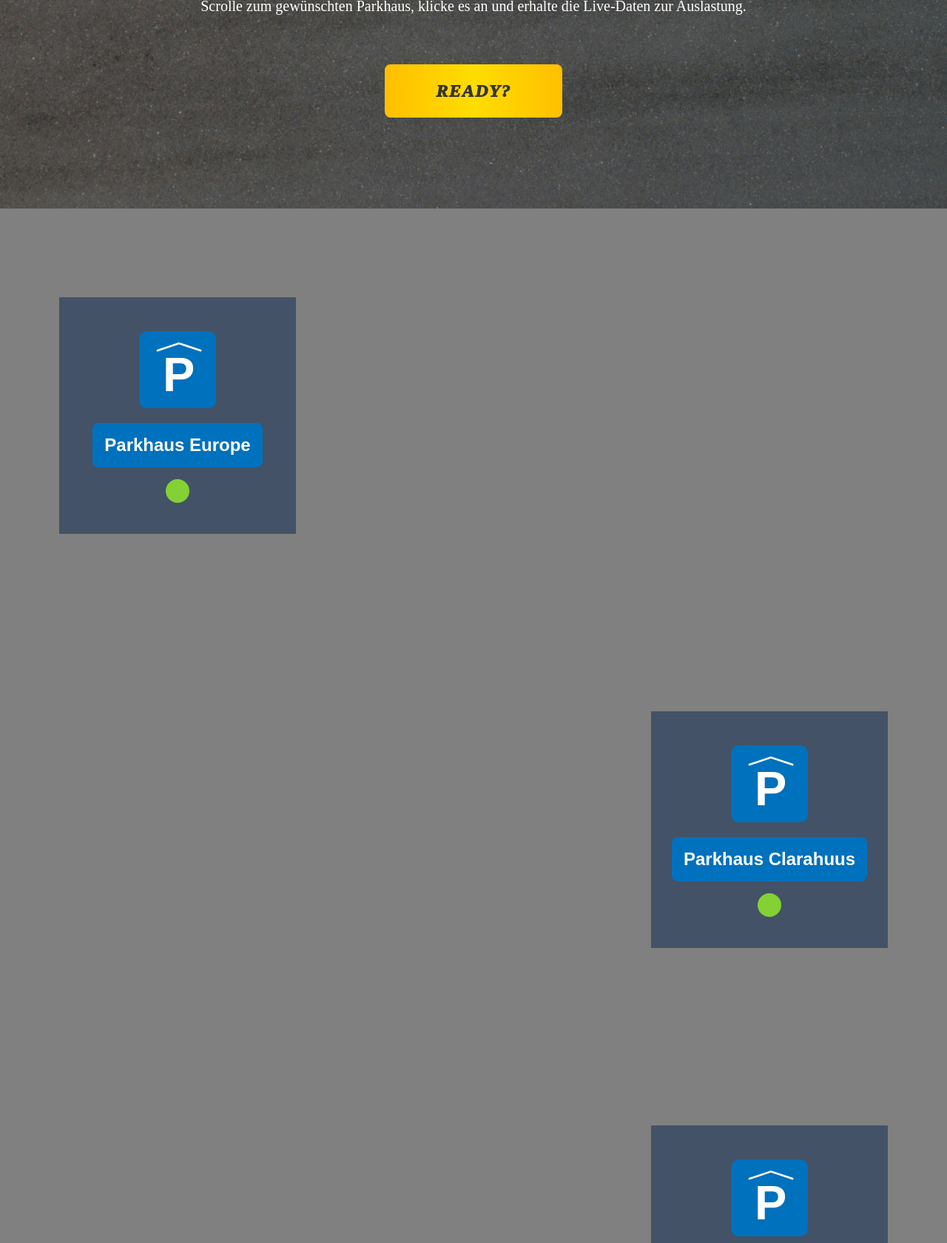
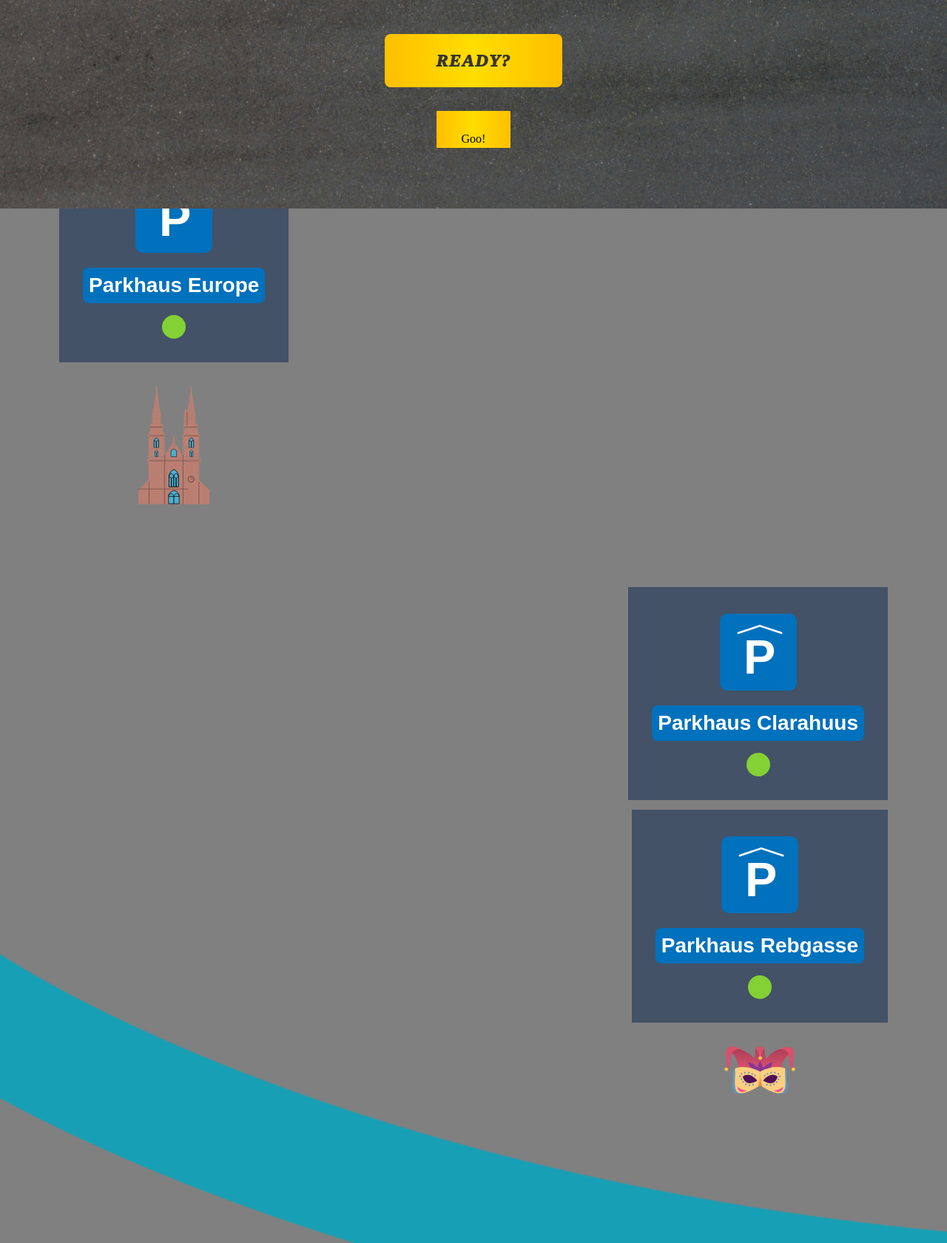
Before and after one commit to ele8461/basler-parkhaus, a plain HTML site: page index.html in a window 1280 px wide. Shown: the part 518-2199 px from the top of the page at 74% size. Drawn offline with Linux system fonts and the light colour scheme; no server answers; files whose address does not match are found by name.

Commit message:
Highlight_responsiv

```diff
--- a/CSS/style.css
+++ b/CSS/style.css
@@ -27,7 +27,8 @@
 }
 
 
-/*wiederkehrende elemente*/
+
+/*wiederkehrende_elemente*/
   body {
     background-color: var(--grau);
 }
@@ -49,10 +50,11 @@ p {
 }
 
 .button{
-    display: flex;
-    justify-content: center;
-    margin: 2rem;
-    z-index: 999;
+    display:flex;
+    justify-content:center;
+    margin:2rem;
+    position:relative;
+    z-index:10;          /* größer als .section-strasse (3)          */
   }
 
 #button{
@@ -79,6 +81,8 @@ font-size: 1.5rem;
 font-style: italic;
 font-weight: 1000;
 letter-spacing: 0.1rem;
+
+
 }
 
 
@@ -93,19 +97,21 @@ letter-spacing: 0.1rem;
     flex-direction: column;
     align-items: center;
     justify-content: center;
+    padding: 1rem;
 
     height: 100vh;
     text-align: center;
     gap: 2rem;
     position:relative;   /* bleibt beim Scrollen oben kleben – alternativ: relative */
     z-index:1000;      /* höher als .scene (999) = ganz vorn */
+
 }
 
 #asphalt{
     z-index: -1;
 }
 #logo{
-    width: 50vw;
+    width: 75vw;
 }
 
 #button-ready {
@@ -135,50 +141,142 @@ letter-spacing: 0.1rem;
     letter-spacing: 0.1rem;
 }
 
-/* strasse */
-.section-strasse{
-    position:fixed;          /* fixiert am Viewport */
-    inset:0;                 /* top/right/bottom/left = 0  */
-    pointer-events:none;     /* Inhalte darunter bleiben klickbar */
-    z-index:3;             /* ganz nach vorn */
+.animation {
+  background: linear-gradient(to right,
+  var(--gelb) 0%,
+  var(--hellgelb) 50%,
+  var(--gelb) 100%);
+  height: 50px;
+  width: 100px;
+  overflow: hidden;
 }
 
-  /* 2) Straße zentriert im fixierten Layer ----------------- */
+.animation > div > div {
+  padding: 0.25rem 0.75rem;
+  height:2.81rem;
+  margin-bottom: 2.81rem;
+  display:inline-block;
+}
+
+.animation div:first-child {
+  animation: text-animation 8s infinite;
+}
+
+@keyframes text-animation {
+  0% {margin-top: 0;}
+  10% {margin-top: 0;}
+  20% {margin-top: -5.62rem;}
+  30% {margin-top: -5.62rem;}
+  40% {margin-top: -11.24rem;}
+  60% {margin-top: -11.24rem;}
+  70% {margin-top: -5.62rem;}
+  80% {margin-top: -5.62rem;}
+  90% {margin-top: 0;}
+  100% {margin-top: 0;}
+}
+
+
+/* highlights */
+.section_rhein {
+    display: flex;
+    justify-content: center;
+    align-items: center;
+    height: 20vh;
+    background: none;
+    z-index: 1;
+    position: relative;
+}
+
+#rhein {
+  width: 100vw;
+  height: auto;
+  display: block;
+  margin: 0 auto;
+}
+
+
+.parkhaus_und_highlight {
+  display: flex;
+  flex-direction: column;
+  align-items: center;
+  gap: 1rem;
+  position: relative;
+}
+
+.highlight {
+  width: 6rem;
+  height: auto;
+  margin-top: 1rem;
+}
+
+
+
+
+
+/* strasse */
+.section_strasse{
+    position:fixed;
+    inset:0;
+    pointer-events:none;
+    z-index:3;
+  }
+
 .strasse{
     position:absolute;
     top:0;
     bottom:0;
     left:50%;
     transform:translateX(-50%);
-    width:30rem;
+    width: 4rem;                 /* mobile   */
     background:var(--dunkelgrau);
+    padding: 1rem;
   }
 
-/* mittellinie */
-.strasse::before{
+.strasse::before{ /* mittellinie */
     content:"";
     position:absolute;
     top:0;
     bottom:0;
     left:50%;
     transform:translateX(-50%); /* vertikal zentrieren */
-
-    /* ───────── Linie ───────── */
     width:0;                        /* nötig, damit nur die Border zählt */
     border-left:10px dashed #fff;   /* Breite, Stil, Farbe */
   }
 
-/*parkhaeuser-wiederkehrend*/
-.parkhaus-flaeche {
-    width: 20rem;
-    height: 20rem;
-    flex-shrink: 0;
+
+
+/*parkhaeuser*/
+.section_parkhaus_links{
+  display: flex;
+  align-items: center;
+  justify-content: flex-start;
+  margin-left: 1rem;
+  height: 50vh;
+  align-items: flex-end;
+
+}
+
+.section_parkhaus_rechts{
+display: flex;
+align-items: center;
+justify-content: flex-end;
+margin-right: 1rem;
+height: 50vh;
+align-items: flex-end;
+
+}
+
+.parkhaus_flaeche {
+  width: 8rem;
+  height: 15rem;
   background: var(--parkhaus);
+  display: flex;
+  flex-direction: column;
   justify-content: center;
   align-items: center;
-    display: flex;
-    flex-direction: column;
+  padding: 1rem;
 }
+
 
 h2 {
   font-family: 'Univers', sans-serif;
@@ -187,9 +285,10 @@ h2 {
   text-align: center;
   display: inline-block;
   border-radius: 0.5rem;
-    padding: 1rem;
+  padding: 0.5rem 1rem;  /* oben/unten 0.5rem, links/rechts 1rem */
+  font-size: 1rem;
+}
 
-}
 
 .status {
     background-color: var(--gruen);
@@ -199,32 +298,84 @@ h2 {
     margin-top: 1rem;
 }
 
-#icon-parkhaus{
-        width: 7rem;
-        height: 7rem;
+#icon_parkhaus{
+        width: 4rem;
+        height: 4rem;
         flex-shrink: 0;
         margin-bottom: 1rem;
 }
 
-/* parkhaus sections*/
-.section-parkhaus-links{
-        display: flex;
-        align-items: center;
-        justify-content: flex-start;
-        margin-left: 5rem;
-        height: 70vh;
+
+
+
+
+/*breakpoints */
+@media (min-width:640px){
 
 }
 
-.section-parkhaus-rechts{
-    display: flex;
-    align-items: center;
-    justify-content: flex-end;
-    margin-right: 5rem;
-    height: 70vh;
-
+@media (min-width:768px){
+  .parkhaus_flaeche {
+    width: auto;
+    height: auto;}
+  .strasse{
+    width:10rem; }
+  #icon_parkhaus{
+      width: 4rem;
+      height: 4rem;}
+  h2{
+    padding: 0.5rem;
+    font-size: 1rem
+  }
+  .section_parkhaus_links{
+    margin-left: 2rem;
+  }
+  .section_parkhaus_rechts{
+    margin-right: 2rem;
+  }
+  #logo{
+    width: 50vw;
+}
 }
 
-/* button_readyAnimation
+@media (min-width:1024px){
+  .parkhaus_flaeche {
+    padding: 2rem;}
+  .strasse{ width:15rem; }
+  #icon_parkhaus{
+      width: 7rem;
+      height: 7rem;}
+  h2 {
+    font-size: 1.5rem
+  }
+  .section_parkhaus_links{
+    margin-left: 3rem;
+  }
+  .section_parkhaus_rechts{
+    margin-right: 3rem;
+  }
+}
+
+@media (min-width:1280px){
+  .strasse{ width: 30rem; }
+   #icon_parkhaus{
+      width: 7rem;
+      height: 7rem;}
+  h2{
+    font-size: 1.75rem
+  }
+  .section_parkhaus_links{
+    margin-left: 5rem;
+  }
+  .section_parkhaus_rechts{
+    margin-right: 5rem;
+  }
+}
+
+
+
+
+
+
 
 /* Ankerlink button_readyAnimation to section strasse
--- a/index.html
+++ b/index.html
@@ -5,52 +5,69 @@
     <meta name="viewport" content="width=device-width, initial-scale=1.0">
     <link rel="stylesheet" href="CSS/style.css">
     <title>Basel Parkplatz</title>
+    <script type="module" src="js/script.js"></script>
 </head>
 <body>
-    <section class="head">
-        <img src="img/Logo-Basel-Parkhaus.png" alt="logo-basel-parkplatz" id="logo">
+    <section class="head" id="start">
+        <img src="img/Logo-Basel-Parkhaus.png" alt="logo basel parkplatz" id="logo">
         <p>Finde den perfekten Parkplatz in Basel.<br>Scrolle zum gewünschten Parkhaus, klicke es an und erhalte die Live-Daten zur Auslastung.</p>
         <p id="button-ready">READY?</p>
+        <section class="animation">
+            <div class="first"><div>Ready?</div></div>
+            <div class="second"><div>Set</div></div>
+            <div class="third"><div>Goo!</div></div>
+            <div class="fourth"><div><button class="ready-button">READY?</button></div></div>
+          </section>
+    </section>
+
+    <section class="section_strasse">
+        <div class="strasse"></div>
     </section>
 
 
-    <section class="section-strasse">
-        <div class="strasse"></div>
-      </section>
-
-
-
-    <section class="section-parkhaus-links">
-        <div class="parkhaus-flaeche">
-            <img src="img/Icon-Parkhaus.svg" alt="icon-parkhaus" id="icon-parkhaus">
+    <section class="section_parkhaus_links">
+        <div class="parkhaus_und_highlight">
+          <div class="parkhaus_flaeche">
+            <img src="img/Icon-Parkhaus.svg" alt="icon parkhaus" id="icon_parkhaus">
             <h2>Parkhaus Europe</h2>
-            <div class="status">
-            </div>
-        </div>
-    </section>
-
-    <section class="section-parkhaus-rechts">
-        <div class="parkhaus-flaeche">
-            <img src="img/Icon-Parkhaus.svg" alt="icon-parkhaus" id="icon-parkhaus">
-            <h2>Parkhaus Clarahuus</h2>
-            <div class="status">
-            </div>
+            <div class="status"></div>
+          </div>
+              <img src="img/Basler-Muenster.svg" alt="Theatermaske" class="highlight">
         </div>
     </section>
 
 
-    <section class="section-parkhaus-rechts">
-        <div class="parkhaus-flaeche">
-            <img src="img/Icon-Parkhaus.svg" alt="icon-parkhaus" id="icon-parkhaus">
-            <h2>Parkhaus Rebgasse</h2>
-            <div class="status">
-            </div>
+    <section class="section_parkhaus_rechts">
+        <div class="parkhaus_flaeche">
+            <img src="img/Icon-Parkhaus.svg" alt="icon parkhaus" id="icon_parkhaus">
+            <h2>Parkhaus Clarahuus</h2>
+            <div class="status"></div>
         </div>
     </section>
 
-    <section class="section-parkhaus-links">
-        <div class="parkhaus-flaeche">
-            <img src="img/Icon-Parkhaus.svg" alt="icon-parkhaus" id="icon-parkhaus">
+
+     <section class="section_parkhaus_rechts">
+        <div class="parkhaus_und_highlight">
+            <div class="parkhaus_flaeche">
+             <img src="img/Icon-Parkhaus.svg" alt="icon parkhaus" id="icon_parkhaus">
+            <h2>Parkhaus Rebgasse</h2>
+        <div class="status"></div>
+        </div>
+            <img src="img/Fasnacht.svg" alt="Theatermaske" class="highlight">
+        </div>
+    </section>
+
+
+
+
+
+     <section class="section_rhein">
+            <img id="rhein" src="img/rhein.png" alt="Der Rhein">
+     </section>
+
+    <section class="section_parkhaus_links">
+        <div class="parkhaus_flaeche">
+            <img src="img/Icon-Parkhaus.svg" alt="icon parkhaus" id="icon_parkhaus">
             <h2>Parkhaus Storchen</h2>
             <div class="status">
             </div>
@@ -58,10 +75,11 @@
     </section>
 
     <div class="button">
-        <button id="button">ZURÜCK</button>
+        <a href="#start" id="button">Zurück</a>
     </div>
 
+<footer>
 
-    <script type="module" src="js/script.js"></script>
+</footer>
 </body>
 </html>
```
Also changed, not shown: img/Auto.svg (added), img/Basler-Muenster.svg (added), img/Fasnacht.svg (added), img/rhein.png (added), 4 other files. Lines whose indentation alone changed are shown as unchanged.
